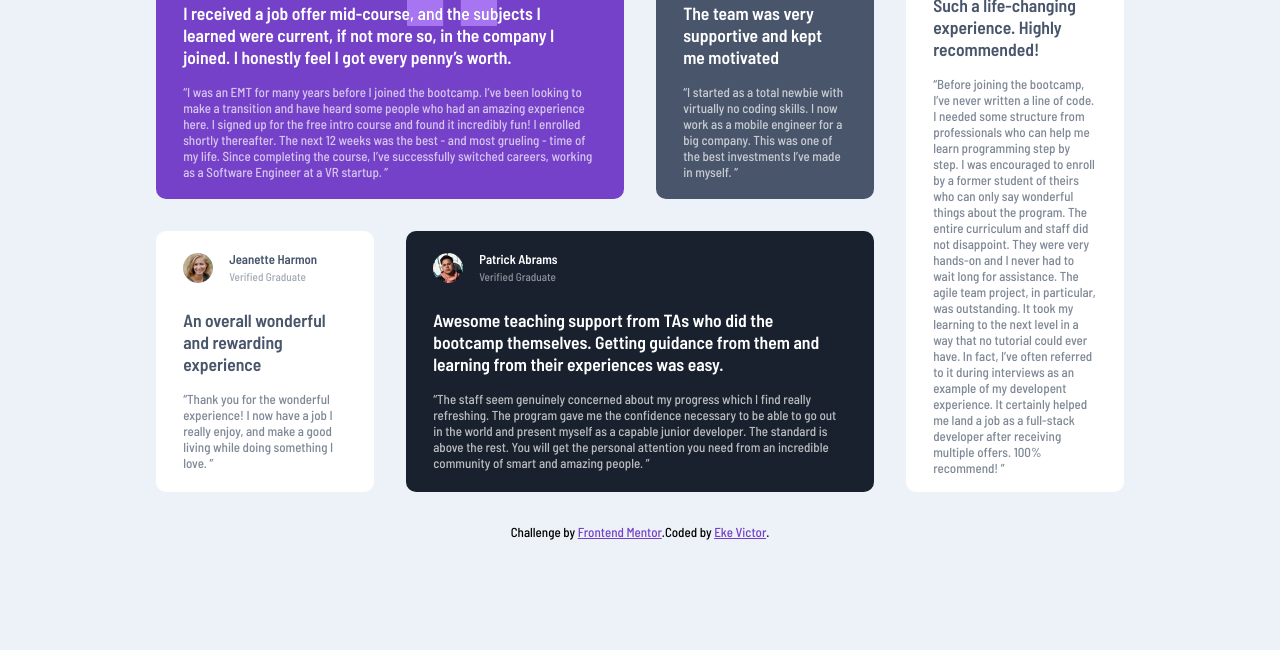
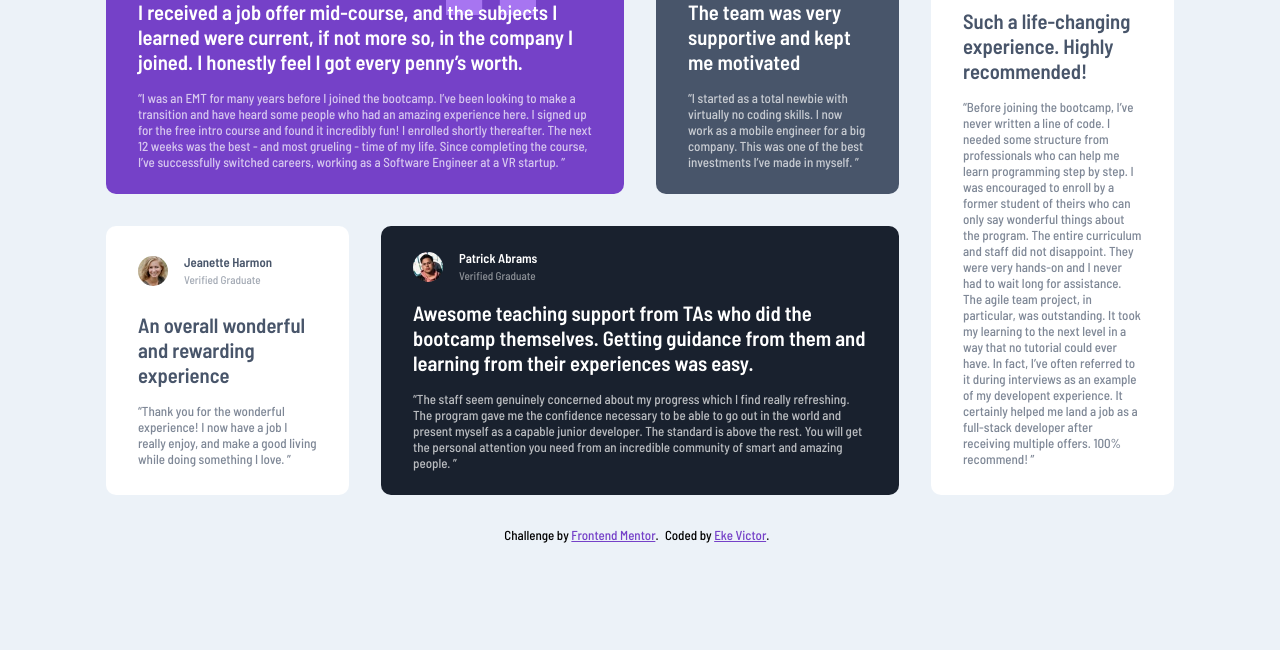
Before and after one commit to Evavic44/testimonial-grid-section, a plain HTML site: page index.html in a window 1280 px wide. Shown: the part 182-832 px from the top of the page. Drawn offline with Linux system fonts and the light colour scheme.

Commit message:
Made styling more similar

```diff
--- a/css/style.css
+++ b/css/style.css
@@ -30,7 +30,7 @@ body {
    justify-content: center;
    height: 100vh;
    margin: 1rem auto;
-   max-width: 1000px;
+   max-width: 1100px;
    background-color: var(--light-grayish-blue);
 }
 
@@ -69,7 +69,7 @@ a:hover {
    display: flex;
    flex-direction: column;
    justify-content: space-around;
-   padding: 1rem 1.7rem;
+   padding: 1.5rem 2rem;
    border-radius: 10px;
 }
 
@@ -77,15 +77,15 @@ a:hover {
    grid-column: 1 / 3;
 }
 
-.card:first-child article {
+.card:first-child {
    position: relative;
 }
 
-.card:first-child article::before {
+.card:first-child::before {
    content: '';
    position: absolute;
-   top: -50px;
-   right: 100px;
+   top: 0;
+   right: 88px;
    width: 90px;
    height: 90px;
    background: url(../images/bg-pattern-quotation.svg) no-repeat center center/cover;
@@ -129,7 +129,7 @@ a:hover {
 }
 
 article h3 {
-   font-size: 1.1rem;
+   font-size: 1.29rem;
    padding: 1rem 0;
 }
 
@@ -138,3 +138,7 @@ article h3 {
    display: flex;
    margin: 1rem 0;
 }
+
+#attribution p {
+   margin-right: 0.4rem;
+}
```
Also changed, not shown: index.html (+0 -2 lines).
